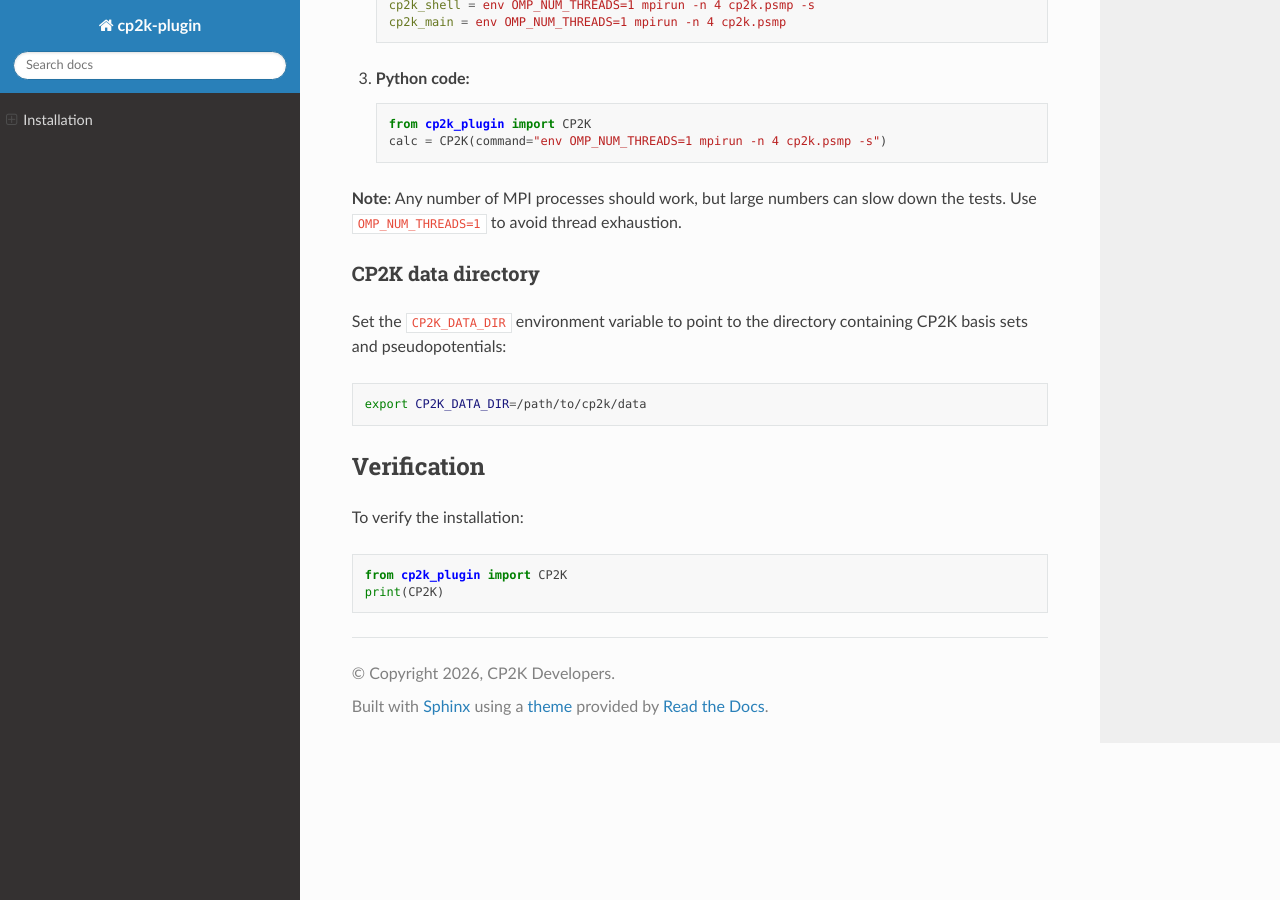
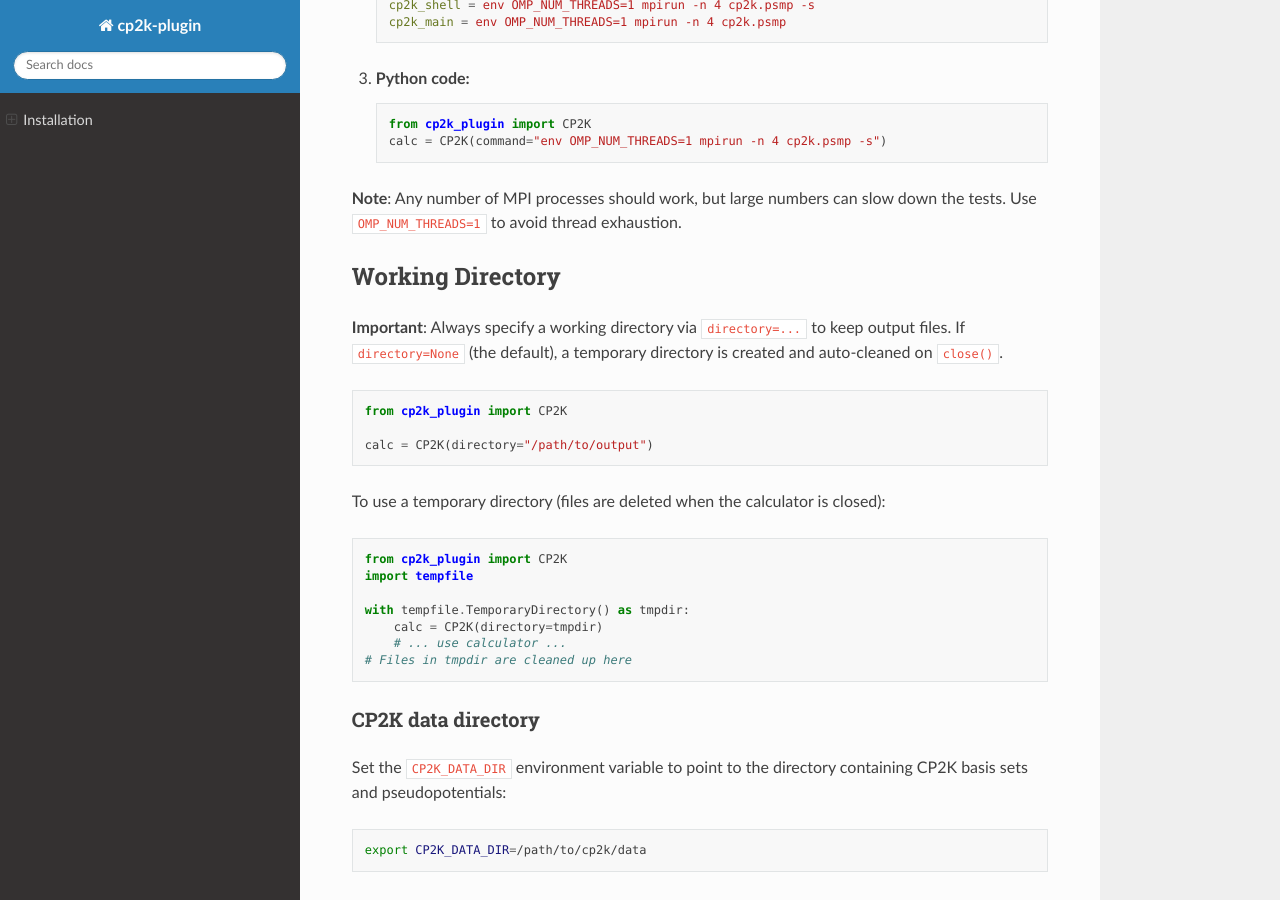
Before and after one commit to jpoto/cp2k_ase_plugin, a Sphinx documentation site: the page built from doc/installation.md, in a window 1280 px wide and 900 px high, scrolled down 949 px. Built offline with Sphinx 7.4.7 and the Read the Docs theme 3.1.0, drawn with Linux system fonts in a browser that asks for light colours.

Commit message:
Add directory= parameter documentation and fix DCD test
- Add important note to README and installation.md: always specify directory=
  to keep output files, otherwise temp dir is auto-cleaned on close()
- Add remark to status.md and ase_build.md: always show full pytest output
- Fix test_cp2k_dcd.py: pass directory=tmpdir to CP2K calculator so the
  input file is in the expected location for the subprocess check
- Update test files to use context manager pattern consistently

````diff
--- a/doc/installation.md
+++ b/doc/installation.md
@@ -46,6 +46,29 @@ You can configure the CP2K command in several ways:
 
 **Note**: Any number of MPI processes should work, but large numbers can slow down the tests. Use `OMP_NUM_THREADS=1` to avoid thread exhaustion.
 
+## Working Directory
+
+**Important**: Always specify a working directory via `directory=...` to keep output files.
+If `directory=None` (the default), a temporary directory is created and auto-cleaned on `close()`.
+
+```python
+from cp2k_plugin import CP2K
+
+calc = CP2K(directory="/path/to/output")
+```
+
+To use a temporary directory (files are deleted when the calculator is closed):
+
+```python
+from cp2k_plugin import CP2K
+import tempfile
+
+with tempfile.TemporaryDirectory() as tmpdir:
+    calc = CP2K(directory=tmpdir)
+    # ... use calculator ...
+# Files in tmpdir are cleaned up here
+```
+
 ### CP2K data directory
 
 Set the `CP2K_DATA_DIR` environment variable to point to the directory containing CP2K basis sets and pseudopotentials:
````
Also changed, not shown: README.md (+5 -2 lines), 5 other files.
